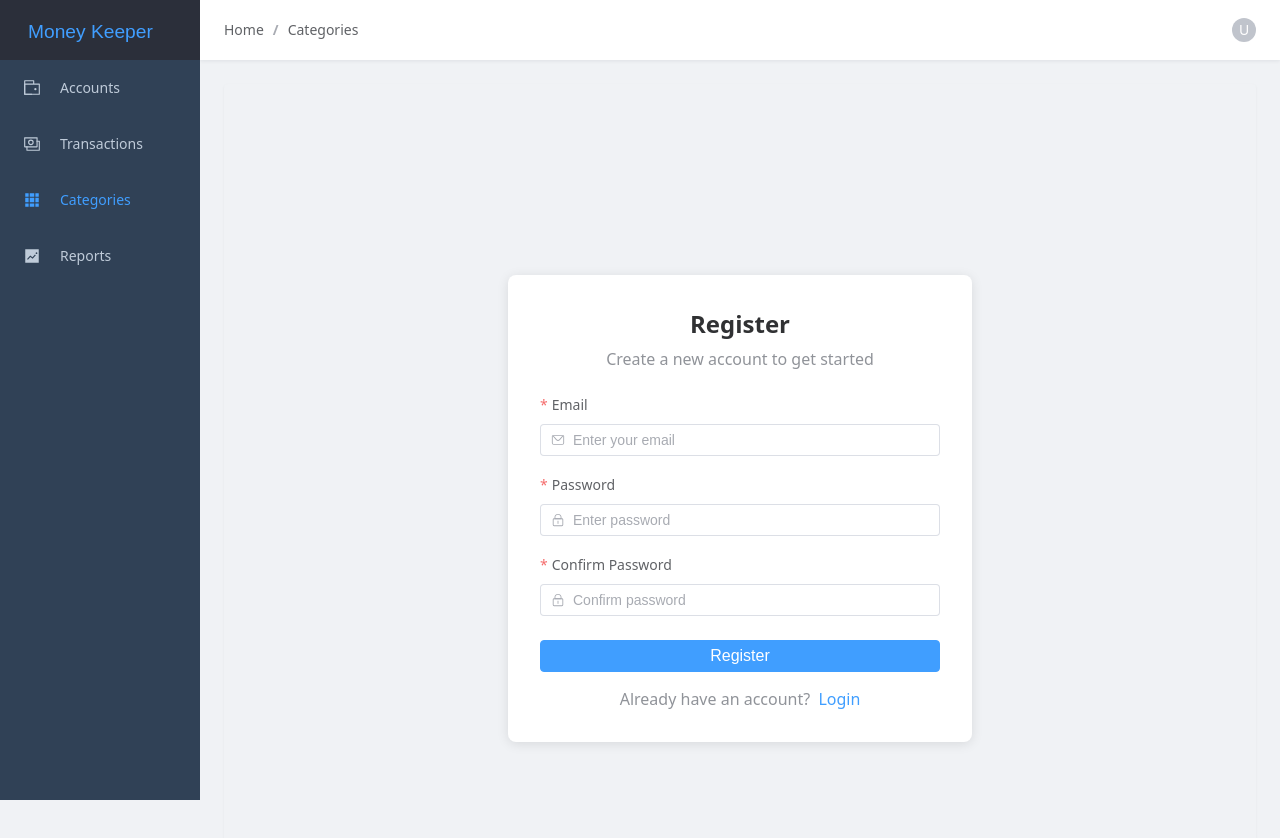
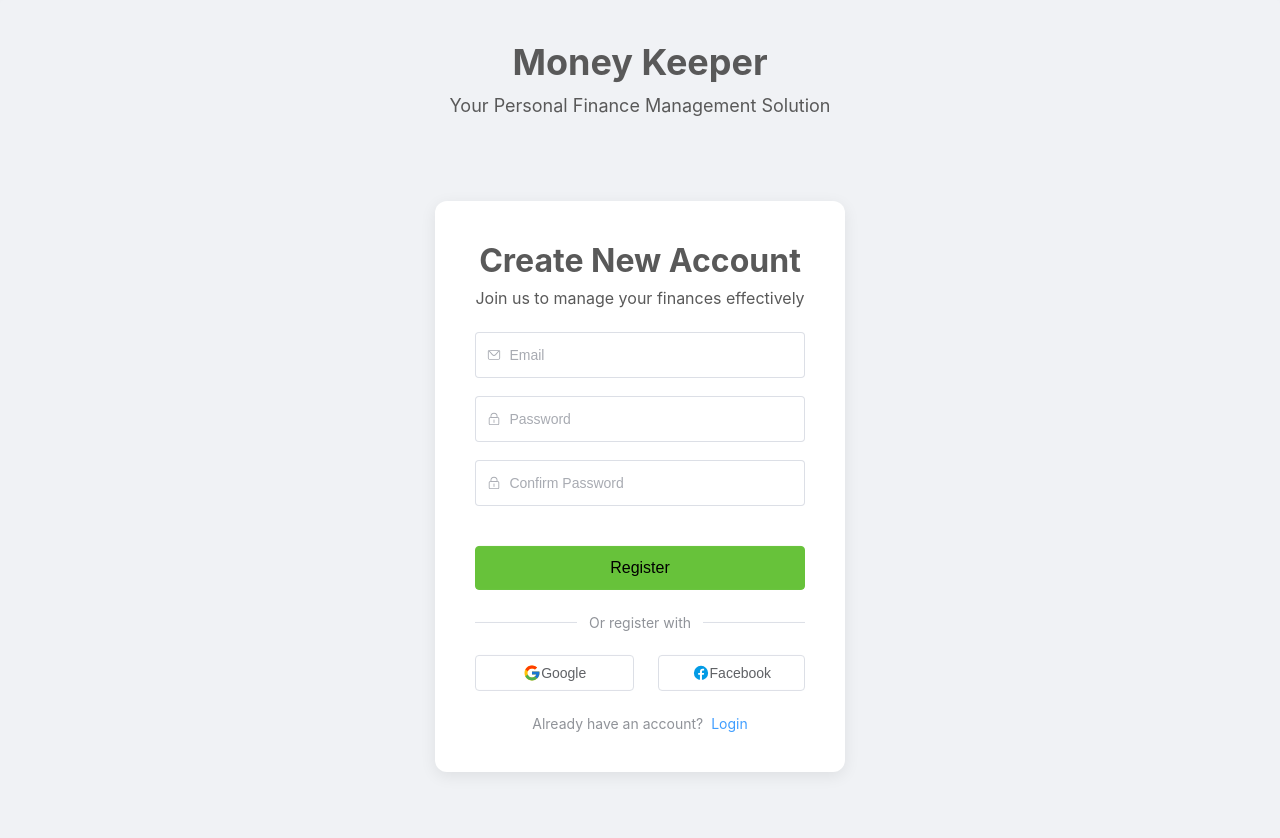
Before and after one commit to samdofreelancer/money-keeper, a Vue app in the folder frontend/: page /register in a window 1280 px wide. Shown: the top 838 px of the page. Built offline with nearby package versions, Linux system fonts and the light colour scheme.

Commit message:
correct UI layout

```diff
--- a/frontend/src/App.vue
+++ b/frontend/src/App.vue
@@ -1,6 +1,6 @@
 <template>
   <div class="app-container">
-    <aside class="app-sidebar">
+    <aside class="app-sidebar" v-if="authStore.isAuthenticated">
       <div class="logo">
         <img src="@/assets/logo.svg" alt="Money Keeper" height="32">
       </div>
@@ -31,7 +31,7 @@
       </el-menu>
     </aside>
 
-    <header class="app-header">
+    <header class="app-header" v-if="authStore.isAuthenticated">
       <div class="header-content">
         <el-breadcrumb>
           <el-breadcrumb-item>Home</el-breadcrumb-item>
@@ -44,7 +44,7 @@
               <el-dropdown-menu>
                 <el-dropdown-item>Profile</el-dropdown-item>
                 <el-dropdown-item @click="$router.push('/settings')">Settings</el-dropdown-item>
-                <el-dropdown-item divided>Logout</el-dropdown-item>
+                <el-dropdown-item divided @click="handleLogout">Logout</el-dropdown-item>
               </el-dropdown-menu>
             </template>
           </el-dropdown>
@@ -61,10 +61,18 @@
 <script setup lang="ts">
 import { Grid, Money, TrendCharts } from '@element-plus/icons-vue'
 import { ref, watch } from 'vue'
-import { useRoute } from 'vue-router'
+import { useRoute, useRouter } from 'vue-router'
+import { useAuthStore } from '@/stores/auth'
 
 const route = useRoute()
+const router = useRouter()
+const authStore = useAuthStore()
 const activeMenu = ref('categories')
+
+const handleLogout = () => {
+  authStore.logout()
+  router.push('/login')
+}
 const activeMenuLabel = ref('Categories')
 
 function updateActiveMenu() {
--- /dev/null
+++ b/frontend/src/api/axios.ts
@@ -0,0 +1,39 @@
+import axios from 'axios'
+import { useAuthStore } from '@/stores/auth'
+import router from '@/router'
+
+const axiosInstance = axios.create({
+  baseURL: 'http://localhost:8080/api'
+})
+
+// Request interceptor
+axiosInstance.interceptors.request.use(
+  (config) => {
+    const authStore = useAuthStore()
+    const token = authStore.token
+
+    if (token) {
+      config.headers.Authorization = `Bearer ${token}`
+    }
+
+    return config
+  },
+  (error) => {
+    return Promise.reject(error)
+  }
+)
+
+// Response interceptor
+axiosInstance.interceptors.response.use(
+  (response) => response,
+  (error) => {
+    if (error.response?.status === 401) {
+      const authStore = useAuthStore()
+      authStore.logout()
+      router.push('/login')
+    }
+    return Promise.reject(error)
+  }
+)
+
+export default axiosInstance
--- /dev/null
+++ b/frontend/src/assets/auth.css
@@ -0,0 +1,161 @@
+.page-container {
+  display: flex;
+  min-height: 100vh;
+  background-color: #ffffff;
+  font-family: -apple-system, BlinkMacSystemFont, 'Segoe UI', Roboto, 'Helvetica Neue', Arial, sans-serif;
+}
+
+.auth-banner {
+  flex: 1;
+  display: flex;
+  align-items: center;
+  justify-content: center;
+  background: #f5f5f5;
+  padding: 40px;
+  text-align: center;
+}
+
+.brand-content {
+  max-width: 480px;
+}
+
+.brand-title {
+  color: var(--el-color-primary);
+  font-size: 36px;
+  font-weight: 600;
+  margin: 0 0 16px;
+}
+
+.brand-subtitle {
+  color: #606266;
+  font-size: 16px;
+  line-height: 1.5;
+  margin: 0;
+}
+
+.auth-content {
+  flex: 1;
+  display: flex;
+  align-items: center;
+  justify-content: center;
+  padding: 40px;
+}
+
+.auth-card {
+  width: 100%;
+  max-width: 380px;
+  padding: 0;
+}
+
+.title {
+  font-size: 24px;
+  font-weight: 600;
+  color: #2c3e50;
+  margin: 0 0 8px;
+}
+
+.description {
+  color: #909399;
+  font-size: 14px;
+  margin: 0 0 24px;
+}
+
+:deep(.el-form-item) {
+  margin-bottom: 16px;
+}
+
+:deep(.el-input__wrapper) {
+  border-radius: 4px;
+  box-shadow: 0 0 0 1px #dcdfe6;
+}
+
+:deep(.el-input__wrapper.is-focus) {
+  box-shadow: 0 0 0 1px #67c23a !important;
+}
+
+:deep(.el-input__inner) {
+  height: 40px;
+}
+
+.submit-btn {
+  width: 100%;
+  height: 40px;
+  font-size: 14px;
+  border-radius: 4px;
+  margin-top: 8px;
+  background-color: #67c23a;
+  border-color: #67c23a;
+}
+
+.social-divider {
+  display: flex;
+  align-items: center;
+  color: #909399;
+  font-size: 14px;
+  margin: 24px 0;
+}
+
+.social-divider::before,
+.social-divider::after {
+  content: '';
+  flex: 1;
+  height: 1px;
+  background-color: #dcdfe6;
+}
+
+.social-divider span {
+  padding: 0 12px;
+}
+
+.social-buttons {
+  display: grid;
+  grid-template-columns: 1fr 1fr;
+  gap: 12px;
+}
+
+.social-btn {
+  height: 36px;
+  border-radius: 4px;
+  font-size: 14px;
+  display: flex;
+  align-items: center;
+  justify-content: center;
+  gap: 8px;
+}
+
+.social-icon {
+  width: 18px;
+  height: 18px;
+}
+
+.google-btn {
+  color: #606266;
+  border-color: #dcdfe6;
+}
+
+.facebook-btn {
+  color: #606266;
+  border-color: #dcdfe6;
+}
+
+.form-footer {
+  margin-top: 24px;
+  text-align: center;
+  color: #606266;
+  font-size: 14px;
+}
+
+.auth-link {
+  color: #67c23a;
+  text-decoration: none;
+}
+
+.auth-link:hover {
+  text-decoration: underline;
+}
+
+@media (max-width: 768px) {
+  .auth-banner {
+    display: none;
+  }
+}
--- a/frontend/src/main.ts
+++ b/frontend/src/main.ts
@@ -14,8 +14,10 @@ for (const [key, component] of Object.entries(ElementPlusIconsVue)) {
   app.component(key, component)
 }
 
-app.use(createPinia())
+const pinia = createPinia()
+app.use(pinia)
+app.use(ElementPlus)
 app.use(router)
-app.use(ElementPlus)
 
+// Initialize after plugins are installed
 app.mount('#app')
--- a/frontend/src/router/index.ts
+++ b/frontend/src/router/index.ts
@@ -1,4 +1,5 @@
 import { createRouter, createWebHistory } from 'vue-router'
+import { useAuthStore } from '@/stores/auth'
 import CategoryView from '../views/CategoryView.vue'
 import AccountView from '../views/AccountView.vue'
 import SettingsView from '../views/SettingsView.vue'
@@ -15,29 +16,61 @@ const router = createRouter({
     {
       path: '/categories',
       name: 'categories',
-      component: CategoryView
+      component: CategoryView,
+      meta: { requiresAuth: true }
     },
     {
       path: '/accounts',
       name: 'accounts',
-      component: AccountView
+      component: AccountView,
+      meta: { requiresAuth: true }
     },
     {
       path: '/settings',
       name: 'settings',
-      component: SettingsView
+      component: SettingsView,
+      meta: { requiresAuth: true }
     },
     {
       path: '/login',
       name: 'login',
-      component: LoginView
+      component: LoginView,
+      meta: { guest: true }
     },
     {
       path: '/register',
       name: 'register',
-      component: RegisterView
+      component: RegisterView,
+      meta: { guest: true }
     }
   ]
 })
 
+// Navigation guards
+router.beforeEach(async (to, from, next) => {
+  // Initialize authStore
+  const authStore = useAuthStore()
+  const isAuthenticated = authStore.isAuthenticated
+
+  // Define public paths that don't require authentication
+  const publicPaths = ['/login', '/register']
+  const isPublicPath = publicPaths.includes(to.path)
+
+  if (!isPublicPath && !isAuthenticated) {
+    // Store the intended destination and redirect to login
+    next({
+      path: '/login',
+      query: { redirect: to.fullPath }
+    })
+  }
+  // If authenticated user tries to access login/register pages
+  else if (isPublicPath && isAuthenticated) {
+    next({ path: '/' })
+  }
+  // Allow navigation
+  else {
+    next()
+  }
+})
+
 export default router
--- /dev/null
+++ b/frontend/src/stores/auth.ts
@@ -0,0 +1,53 @@
+import { defineStore } from 'pinia'
+import { ref, computed } from 'vue'
+import axios from '@/api/axios'
+
+export const useAuthStore = defineStore('auth', () => {
+  // Initialize from localStorage on store creation
+  const initialize = () => {
+    const storedToken = localStorage.getItem('token')
+    if (storedToken) {
+      token.value = storedToken
+    }
+  }
+  const token = ref(localStorage.getItem('token'))
+  const isAuthenticated = computed(() => !!token.value)
+
+  async function login(username: string, password: string) {
+    try {
+      const response = await axios.post('/auth/login', { username, password })
+      token.value = response.data.token
+      localStorage.setItem('token', response.data.token)
+      return response.data
+    } catch (error) {
+      token.value = null
+      localStorage.removeItem('token')
+      throw error
+    }
+  }
+
+  async function register(username: string, password: string) {
+    try {
+      const response = await axios.post('/auth/register', { username, password })
+      return response.data
+    } catch (error) {
+      throw error
+    }
+  }
+
+  function logout() {
+    token.value = null
+    localStorage.removeItem('token')
+  }
+
+  // Initialize the store
+  initialize()
+
+  return {
+    token,
+    isAuthenticated,
+    login,
+    register,
+    logout
+  }
+})
--- a/frontend/src/views/LoginView.vue
+++ b/frontend/src/views/LoginView.vue
@@ -1,46 +1,66 @@
 <template>
   <div class="page-container">
+    <div class="brand-section">
+      <h1 class="brand-title">Money Keeper</h1>
+      <p class="brand-subtitle">Your Personal Finance Management Solution</p>
+    </div>
+
+    <div class="auth-content">
       <div class="auth-card">
-      <h2 class="title">Login</h2>
-      <p class="description">Welcome back! Please login to your account</p>
+        <h2 class="title">Welcome Back</h2>
+        <p class="description">Please login to continue</p>
 
         <el-form
           ref="formRef"
           :model="form"
           :rules="rules"
-        label-position="top"
           @submit.prevent="handleLogin"
         >
-        <el-form-item label="Email" prop="username">
+          <el-form-item prop="username">
             <el-input
               v-model="form.username"
               type="email"
-            placeholder="Enter your email"
+              placeholder="Email"
               prefix-icon="Message"
             />
           </el-form-item>
 
-        <el-form-item label="Password" prop="password">
+          <el-form-item prop="password">
             <el-input
               v-model="form.password"
               type="password"
-            placeholder="Enter password"
+              placeholder="Password"
               prefix-icon="Lock"
               show-password
             />
           </el-form-item>
 
           <div class="form-actions">
-          <el-button type="primary" native-type="submit" :loading="loading" class="submit-btn">
+            <el-button type="primary" native-type="submit" :loading="loading" class="submit-btn" color="#67c23a">
               Login
+            </el-button>
+          </div>
+        </el-form>
+
+        <div class="social-divider">
+          <span>Or login with</span>
+        </div>
+
+        <div class="social-buttons">
+          <el-button class="social-btn google-btn">
+            <img src="@/assets/google-icon.svg" alt="Google" class="social-icon" />
+            Google
+          </el-button>
+          <el-button class="social-btn facebook-btn">
+            <img src="@/assets/facebook-icon.svg" alt="Facebook" class="social-icon" />
+            Facebook
           </el-button>
         </div>
 
         <div class="form-footer">
-          Don't have an account?
-          <router-link to="/register">Register</router-link>
+          Don't have an account? <router-link to="/register" class="auth-link">Register</router-link>
         </div>
-      </el-form>
+      </div>
     </div>
   </div>
 </template>
@@ -48,8 +68,9 @@
 <script setup lang="ts">
 import { ref } from "vue";
 import { useRouter } from "vue-router";
-import { login } from "@/api/auth";
 import { ElMessage } from 'element-plus';
+import { useAuthStore } from '@/stores/auth';
+import '@/assets/auth.css';
 import type { FormInstance, FormRules } from 'element-plus';
 import { Message, Lock } from '@element-plus/icons-vue';
 
@@ -80,11 +101,13 @@ const handleLogin = async (formEl: FormInstance | undefined) => {
     if (valid) {
       try {
         loading.value = true;
-        const response = await login(form.value.username, form.value.password);
+        const authStore = useAuthStore();
+        await authStore.login(form.value.username, form.value.password);
         ElMessage.success('Login successful!');
-        // Store token in a secure way
-        localStorage.setItem('token', response.token);
-        router.push("/");
+
+        // Get redirect path from query parameters or use default
+        const redirect = router.currentRoute.value.query.redirect as string || '/';
+        router.push(redirect);
       } catch (error: any) {
         ElMessage.error(error.message || "Login failed");
       } finally {
@@ -98,53 +121,110 @@ const handleLogin = async (formEl: FormInstance | undefined) => {
 <style scoped>
 .page-container {
   display: flex;
-  justify-content: center;
+  flex-direction: column;
   align-items: center;
   min-height: 100vh;
   background-color: #f0f2f5;
-  padding: 24px;
+  margin: 0;
+  position: fixed;
+  top: 0;
+  left: 0;
+  right: 0;
+  bottom: 0;
+  padding-top: 40px;
+}
+
+.brand-section {
+  text-align: center;
+  margin-bottom: 40px;
+}
+
+.brand-title {
+  font-size: 36px;
+  font-weight: 700;
+  color: var(--topcv-primary);
+  margin: 0 0 8px 0;
+}
+
+.brand-subtitle {
+  font-size: 18px;
+  color: var(--topcv-text-secondary);
+  margin: 0;
 }
 
 .auth-card {
   width: 100%;
-  max-width: 400px;
-  padding: 32px;
+  max-width: 440px;
+  padding: 40px;
   background: white;
-  border-radius: 8px;
-  box-shadow: 0 2px 12px 0 rgba(0, 0, 0, 0.1);
+  border-radius: 12px;
+  box-shadow: 0 4px 16px rgba(0, 0, 0, 0.08);
+  margin: auto;
+  position: relative;
+  top: 50%;
+  transform: translateY(-55%); /* Slightly above center for visual balance */
 }
 
 .title {
-  margin: 0;
-  font-size: 24px;
-  color: var(--el-text-color-primary);
+  margin: 0 0 8px 0;
+  font-size: 32px;
+  font-weight: 700;
+  color: var(--topcv-primary);
   text-align: center;
 }
 
 .description {
-  margin: 8px 0 24px;
-  color: var(--el-text-color-secondary);
+  margin: 0 0 24px 0;
+  color: var(--topcv-text-secondary);
   text-align: center;
+  font-size: 16px;
+}
+
+.subtitle {
+  margin: 0 0 8px 0;
+  font-size: 24px;
+  font-weight: 600;
+  color: var(--topcv-text-primary);
+  text-align: center;
+}
+
+.login-text {
+  margin: 0 0 32px 0;
+  color: var(--topcv-text-secondary);
+  text-align: center;
+  font-size: 15px;
 }
 
 :deep(.el-form-item__label) {
   font-weight: 500;
+  padding-bottom: 8px;
+  color: var(--el-text-color-primary);
+}
+
+:deep(.el-input__wrapper) {
+  padding: 4px 12px;
+}
+
+:deep(.el-input__inner) {
+  height: 38px;
 }
 
 .form-actions {
-  margin-top: 24px;
+  margin-top: 32px;
 }
 
 .submit-btn {
   width: 100%;
   padding: 12px;
   font-size: 16px;
+  height: 44px;
 }
 
 .form-footer {
-  margin-top: 16px;
+  margin-top: 24px;
   text-align: center;
   color: var(--el-text-color-secondary);
+  font-size: 14px;
 }
 
 .form-footer a {
--- a/frontend/src/views/RegisterView.vue
+++ b/frontend/src/views/RegisterView.vue
@@ -1,56 +1,76 @@
 <template>
   <div class="page-container">
+    <div class="brand-section">
+      <h1 class="brand-title">Money Keeper</h1>
+      <p class="brand-subtitle">Your Personal Finance Management Solution</p>
+    </div>
+
+    <div class="auth-content">
       <div class="auth-card">
-      <h2 class="title">Register</h2>
-      <p class="description">Create a new account to get started</p>
+        <h2 class="title">Create New Account</h2>
+        <p class="description">Join us to manage your finances effectively</p>
 
         <el-form
           ref="formRef"
           :model="form"
           :rules="rules"
-        label-position="top"
           @submit.prevent="handleRegister"
         >
-        <el-form-item label="Email" prop="username">
+          <el-form-item prop="username">
             <el-input
               v-model="form.username"
               type="email"
-            placeholder="Enter your email"
+              placeholder="Email"
               prefix-icon="Message"
             />
           </el-form-item>
 
-        <el-form-item label="Password" prop="password">
+          <el-form-item prop="password">
             <el-input
               v-model="form.password"
               type="password"
-            placeholder="Enter password"
+              placeholder="Password"
               prefix-icon="Lock"
               show-password
             />
           </el-form-item>
 
-        <el-form-item label="Confirm Password" prop="confirmPassword">
+          <el-form-item prop="confirmPassword">
             <el-input
               v-model="form.confirmPassword"
               type="password"
-            placeholder="Confirm password"
+              placeholder="Confirm Password"
               prefix-icon="Lock"
               show-password
             />
           </el-form-item>
 
           <div class="form-actions">
-          <el-button type="primary" native-type="submit" :loading="loading" class="submit-btn">
+            <el-button type="primary" native-type="submit" :loading="loading" class="submit-btn" color="#67c23a">
               Register
+            </el-button>
+          </div>
+        </el-form>
+
+        <div class="social-divider">
+          <span>Or register with</span>
+        </div>
+
+        <div class="social-buttons">
+          <el-button class="social-btn google-btn">
+            <img src="@/assets/google-icon.svg" alt="Google" class="social-icon" />
+            Google
+          </el-button>
+          <el-button class="social-btn facebook-btn">
+            <img src="@/assets/facebook-icon.svg" alt="Facebook" class="social-icon" />
+            Facebook
           </el-button>
         </div>
 
         <div class="form-footer">
-          Already have an account?
-          <router-link to="/login">Login</router-link>
+          Already have an account? <router-link to="/login" class="auth-link">Login</router-link>
         </div>
-      </el-form>
+      </div>
     </div>
   </div>
 </template>
@@ -58,8 +78,9 @@
 <script setup lang="ts">
 import { ref } from "vue";
 import { useRouter } from "vue-router";
-import { register } from "@/api/auth";
 import { ElMessage } from 'element-plus';
+import { useAuthStore } from '@/stores/auth';
+import '@/assets/auth.css';
 import type { FormInstance, FormRules } from 'element-plus';
 import { Message, Lock } from '@element-plus/icons-vue';
 
@@ -79,7 +100,7 @@ const validatePass = (rule: any, value: any, callback: any) => {
   } else {
     if (form.value.confirmPassword !== '') {
       if (formRef.value) {
-        formRef.value.validateField('confirmPassword', () => null);
+        formRef.value.validateField('confirmPassword', () => {});
       }
     }
     callback();
@@ -117,7 +138,8 @@ const handleRegister = async (formEl: FormInstance | undefined) => {
     if (valid) {
       try {
         loading.value = true;
-        await register(form.value.username, form.value.password);
+        const authStore = useAuthStore();
+        await authStore.register(form.value.username, form.value.password);
         ElMessage.success('Registration successful!');
         router.push("/login");
       } catch (error: any) {
@@ -133,53 +155,110 @@ const handleRegister = async (formEl: FormInstance | undefined) => {
 <style scoped>
 .page-container {
   display: flex;
-  justify-content: center;
+  flex-direction: column;
   align-items: center;
   min-height: 100vh;
   background-color: #f0f2f5;
-  padding: 24px;
+  margin: 0;
+  position: fixed;
+  top: 0;
+  left: 0;
+  right: 0;
+  bottom: 0;
+  padding-top: 40px;
+}
+
+.brand-section {
+  text-align: center;
+  margin-bottom: 40px;
+}
+
+.brand-title {
+  font-size: 36px;
+  font-weight: 700;
+  color: var(--topcv-primary);
+  margin: 0 0 8px 0;
+}
+
+.brand-subtitle {
+  font-size: 18px;
+  color: var(--topcv-text-secondary);
+  margin: 0;
 }
 
 .auth-card {
   width: 100%;
-  max-width: 400px;
-  padding: 32px;
+  max-width: 440px;
+  padding: 40px;
   background: white;
-  border-radius: 8px;
-  box-shadow: 0 2px 12px 0 rgba(0, 0, 0, 0.1);
+  border-radius: 12px;
+  box-shadow: 0 4px 16px rgba(0, 0, 0, 0.08);
+  margin: auto;
+  position: relative;
+  top: 50%;
+  transform: translateY(-55%); /* Slightly above center for visual balance */
 }
 
 .title {
-  margin: 0;
-  font-size: 24px;
-  color: var(--el-text-color-primary);
+  margin: 0 0 8px 0;
+  font-size: 32px;
+  font-weight: 700;
+  color: var(--topcv-primary);
   text-align: center;
 }
 
 .description {
-  margin: 8px 0 24px;
-  color: var(--el-text-color-secondary);
+  margin: 0 0 24px 0;
+  color: var(--topcv-text-secondary);
   text-align: center;
+  font-size: 16px;
+}
+
+.subtitle {
+  margin: 0 0 8px 0;
+  font-size: 24px;
+  font-weight: 600;
+  color: var(--topcv-text-primary);
+  text-align: center;
+}
+
+.login-text {
+  margin: 0 0 32px 0;
+  color: var(--topcv-text-secondary);
+  text-align: center;
+  font-size: 15px;
 }
 
 :deep(.el-form-item__label) {
   font-weight: 500;
+  padding-bottom: 8px;
+  color: var(--el-text-color-primary);
+}
+
+:deep(.el-input__wrapper) {
+  padding: 4px 12px;
+}
+
+:deep(.el-input__inner) {
+  height: 38px;
 }
 
 .form-actions {
-  margin-top: 24px;
+  margin-top: 32px;
 }
 
 .submit-btn {
   width: 100%;
   padding: 12px;
   font-size: 16px;
+  height: 44px;
 }
 
 .form-footer {
-  margin-top: 16px;
+  margin-top: 24px;
   text-align: center;
   color: var(--el-text-color-secondary);
+  font-size: 14px;
 }
 
 .form-footer a {
@@ -191,4 +270,10 @@ const handleRegister = async (formEl: FormInstance | undefined) => {
 .form-footer a:hover {
   text-decoration: underline;
 }
+
+@media (max-width: 1024px) {
+  .auth-banner {
+    display: none;
+  }
+}
 </style>
```
Also changed, not shown: frontend/src/components/auth/AuthBanner.vue (added, +8 -0 lines), frontend/src/assets/facebook-icon.svg (added), frontend/src/assets/google-icon.svg (added). Lines whose indentation alone changed are shown as unchanged.
